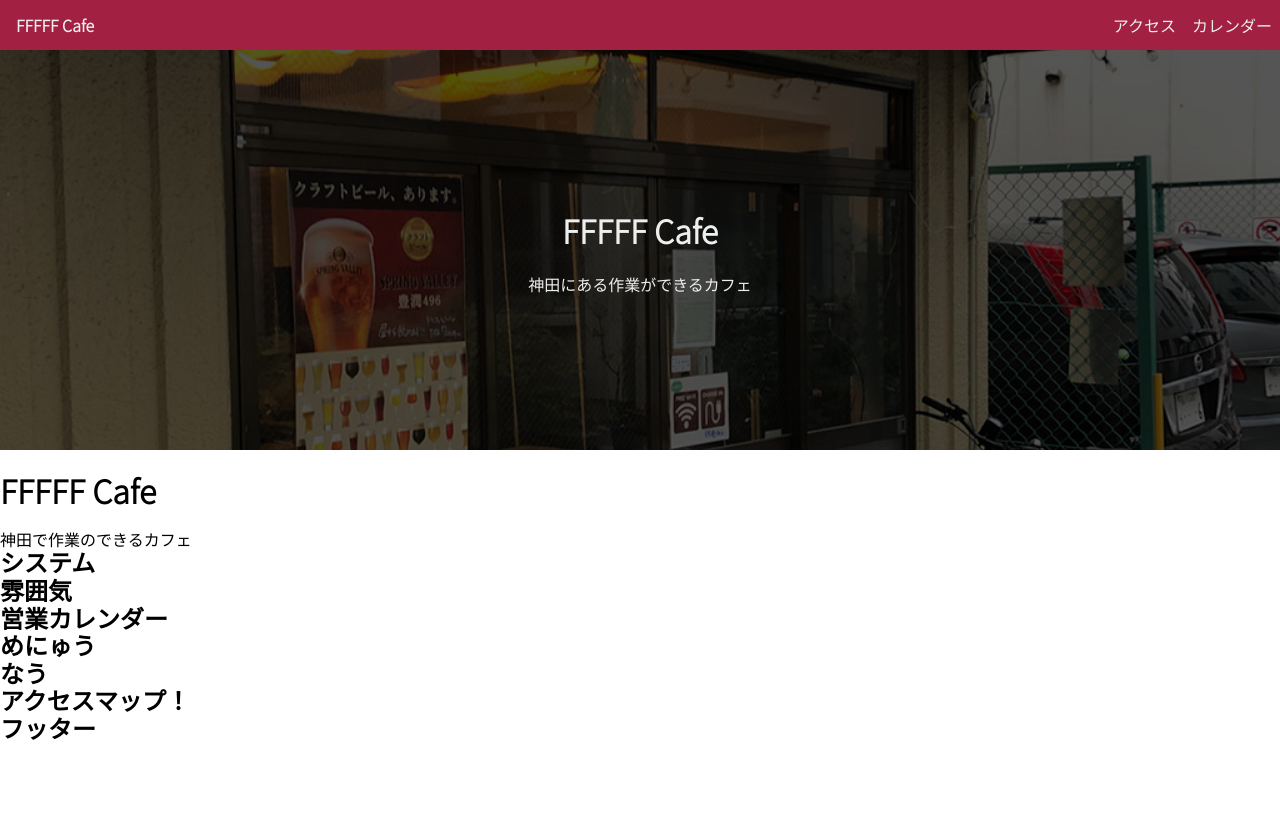
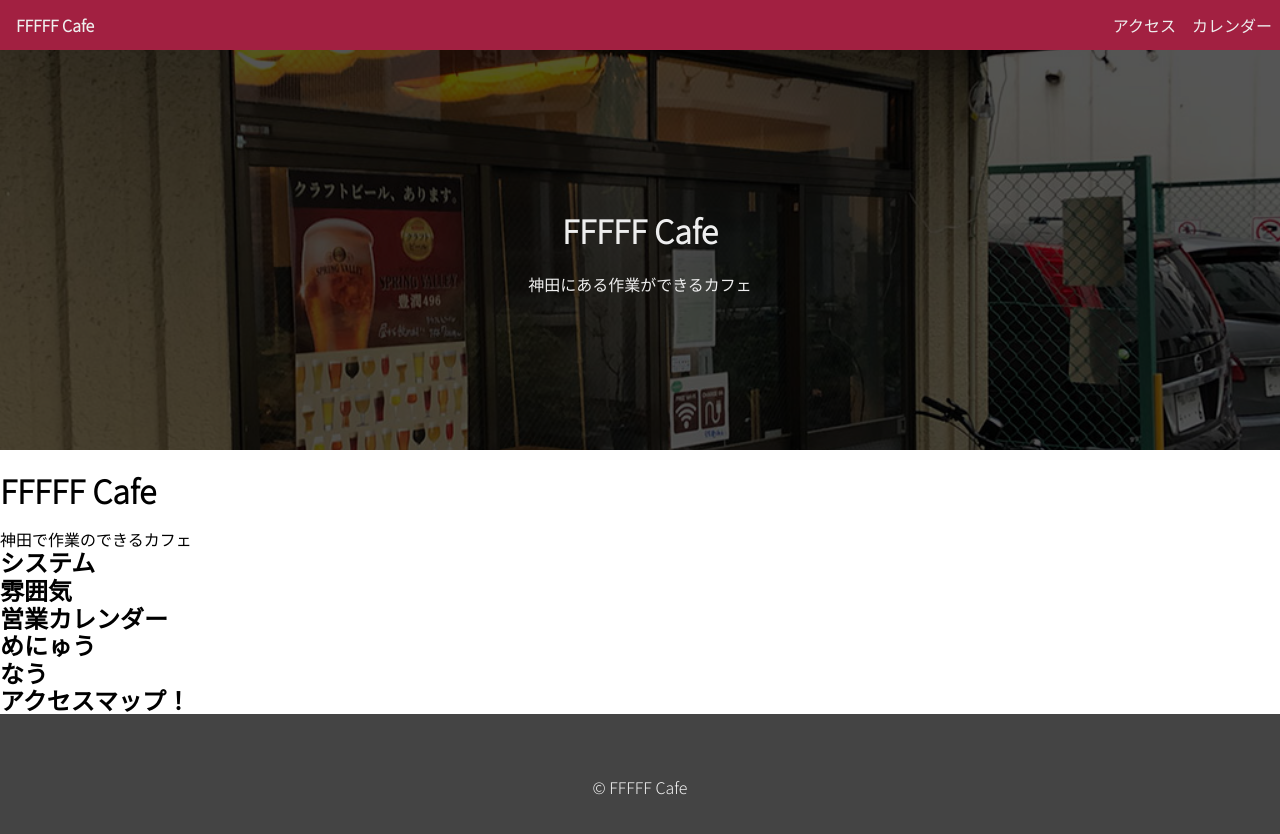
Before and after one commit to fffff-cafe/fffff-cafe.com, a Next.js app: page / in a window 1280 px wide. Shown: the top 834 px of the page. Before the commit the page ends 800 px from the top, so only its background shows below. Built offline with nearby package versions, Linux system fonts and the light colour scheme.

Commit message:
Set layout to footer section

```diff
--- /dev/null
+++ b/components/footer-section.tsx
@@ -0,0 +1,23 @@
+import React, { ReactElement } from "react"
+import Styled from "styled-components"
+
+const Footer = Styled.footer`
+background: #444;
+color: #f0f0f0;
+padding: 4rem 0;
+text-align: center;
+`
+
+const FooterSection = (): ReactElement => {
+  return (
+    <>
+      <Footer>
+        <section>
+          <p>&copy; FFFFF Cafe</p>
+        </section>
+      </Footer>
+    </>
+  )
+}
+
+export default FooterSection
--- a/components/footer.tsx
+++ /dev/null
@@ -1,13 +0,0 @@
-import React, { ReactElement } from "react"
-
-const Footer = (): ReactElement => {
-  return (
-    <>
-      <footer>
-        <h2>フッター</h2>
-      </footer>
-    </>
-  )
-}
-
-export default Footer
--- a/pages/index.tsx
+++ b/pages/index.tsx
@@ -3,7 +3,7 @@ import AccessSection from "components/access-section"
 import CalendarSection from "components/calendar-section"
 import ConceptSection from "components/concept-section"
 import CoverImageSection from "components/cover-image-section"
-import Footer from "components/footer"
+import FooterSection from "components/footer-section"
 import Header from "components/header"
 import MenuSection from "components/menu-section"
 import MoodSection from "components/mood-section"
@@ -22,7 +22,7 @@ const IndexPage = (): React.ReactElement => {
       <MenuSection />
       <NowSection />
       <AccessSection />
-      <Footer />
+      <FooterSection />
     </>
   )
 }
```
